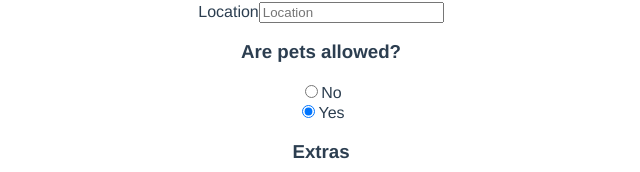
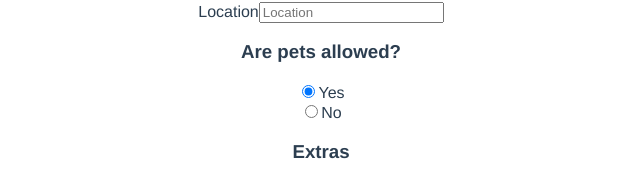
Before and after one commit to mnadea001/tuto-vuejs3, a Vue app: page /form in a window 1280 px wide. Shown: the part 323-495 px from the top of the page, without its empty margins (319-959 px from the left). Built offline with nearby package versions, Linux system fonts and the light colour scheme.

Commit message:
radio group button

```diff
--- /dev/null
+++ b/src/components/BaseRadioGroup.vue
@@ -0,0 +1,43 @@
+<template>
+  <component
+    v-for="option in options"
+    :key="option.value"
+    :is="vertical ? 'div' : 'span'"
+    :class="{ horizontal: !vertical }"
+  >
+    <BaseRadio
+      :label="option.label"
+      :value="option.value"
+      :name="name"
+      :modelValue="modelValue"
+      @update:modelValue="$emit('update:modelValue', $event)"
+    />
+  </component>
+</template>
+<script>
+export default {
+  props: {
+    options: {
+      type: Array,
+      required: true,
+    },
+    name: {
+      type: String,
+      required: true,
+    },
+    modelValue: {
+      type: [String, Number],
+      required: true,
+    },
+    vertical: {
+      type: Boolean,
+      default: false,
+    },
+  },
+};
+</script>
+<style scoped>
+.horizontal {
+  margin-right: 20px;
+}
+</style>
--- a/src/views/SimpleForm.vue
+++ b/src/views/SimpleForm.vue
@@ -17,11 +17,15 @@
 
       <h3>Are pets allowed?</h3>
       <div>
-        <BaseRadio v-model="event.pets" :value="0" label="No" name="pets" />
-      </div>
-
-      <div>
-        <BaseRadio v-model="event.pets" :value="1" label="Yes" name="pets" />
+        <BaseRadioGroup
+          v-model="event.pets"
+          name="pets"
+          :options="petOptions"
+          vertical
+        />
+        <!-- BaseRadioGroup replace the two BaseRadio  -->
+        <!-- <BaseRadio v-model="event.pets" :value="0" label="No" name="pets" />
+        <BaseRadio v-model="event.pets" :value="1" label="Yes" name="pets" /> -->
       </div>
 
       <h3>Extras</h3>
@@ -43,7 +47,8 @@
 <script>
 import BaseCheckbox from "@/components/BaseCheckbox.vue";
 import BaseInput from "@/components/BaseInput.vue";
-import BaseRadio from "@/components/BaseRadio.vue";
+// import BaseRadio from "@/components/BaseRadio.vue";
+import BaseRadioGroup from "@/components/BaseRadioGroup.vue";
 import BaseSelect from "@/components/BaseSelect.vue";
 export default {
   name: "SimpleForm",
@@ -51,7 +56,8 @@ export default {
     BaseInput,
     BaseSelect,
     BaseCheckbox,
-    BaseRadio,
+    // BaseRadio,
+    BaseRadioGroup,
   },
   data() {
     return {
@@ -75,6 +81,10 @@ export default {
           music: false,
         },
       },
+      petOptions: [
+        { label: "Yes", value: 1 },
+        { label: "No", value: 0 },
+      ],
     };
   },
 };
```
